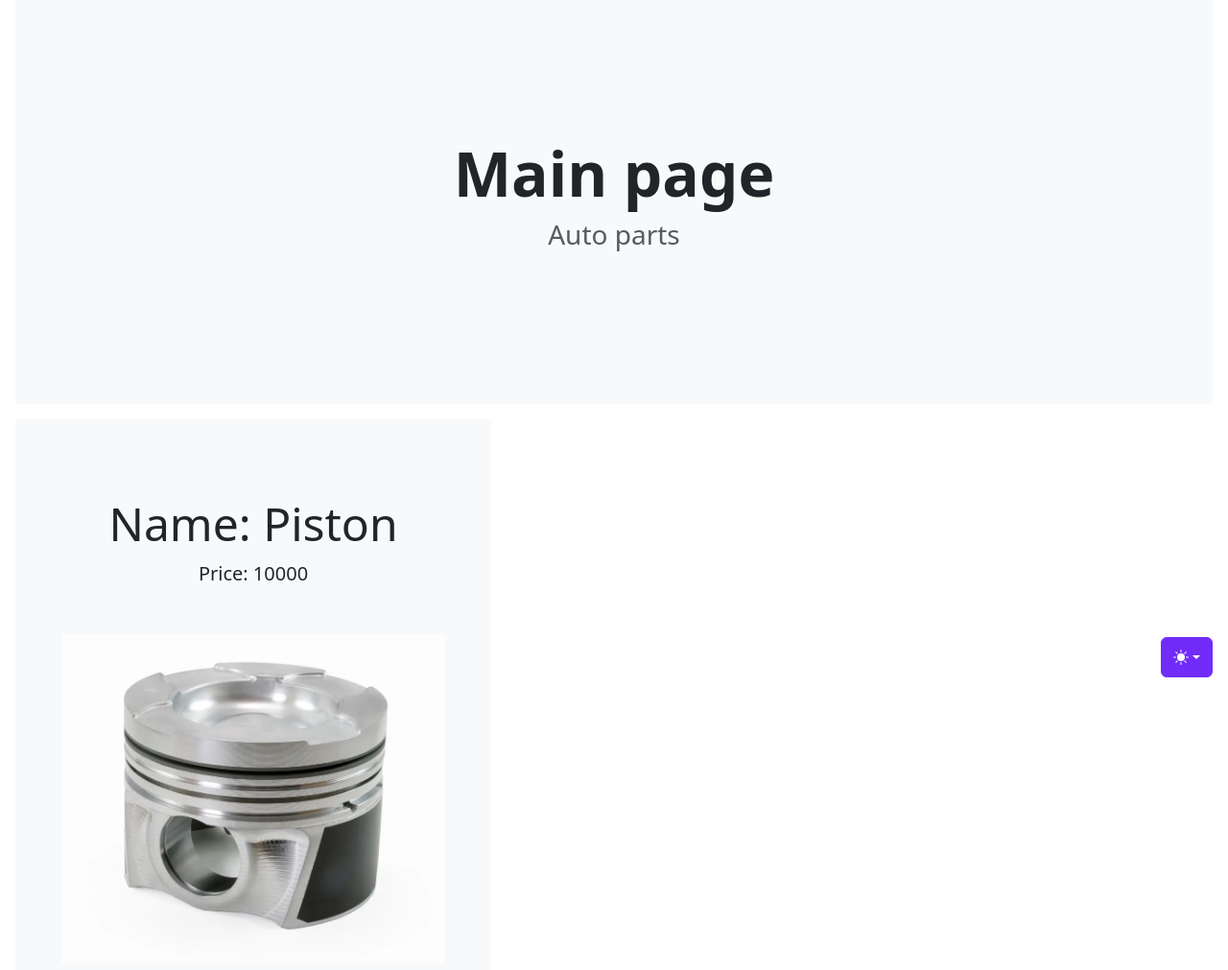
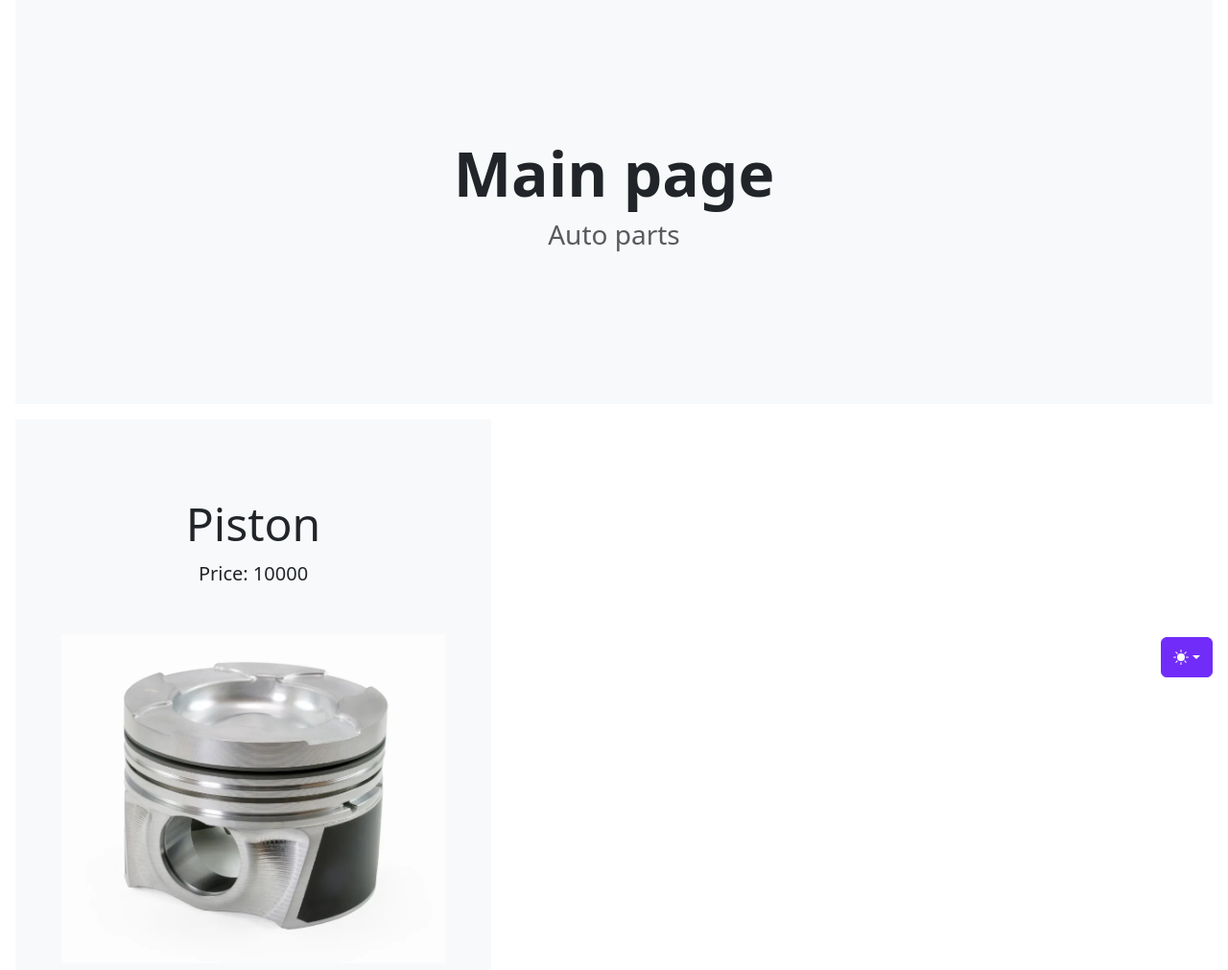
Before and after one commit to ssher250110/homework, a Django app: page /catalog/13 in a window 1280 px wide. Shown: the part 78-1089 px from the top of the page at 96% size. Run offline with Django 5.2, Linux system fonts and the light colour scheme; data comes from the database, SQL or seed files in the repository; some libraries are stand-ins or nearby versions.

Commit message:
editing task 1

```diff
--- a/catalog/templates/catalog/base.html
+++ b/catalog/templates/catalog/base.html
@@ -232,8 +232,8 @@
         </div>
     </div>
 </nav>
+<main>
 
-<main>
     <div class="position-relative overflow-hidden p-3 p-md-5 m-md-3 text-center bg-body-tertiary">
         <div class="col-md-6 p-lg-5 mx-auto my-5">
             <h2 class="display-3 fw-bold">Main page</h2>
@@ -245,12 +245,11 @@
         <div class="product-device product-device-2 shadow-sm d-none d-md-block"></div>
     </div>
 
-    <div class="d-md-flex flex-md-equal w-100 my-md-3 ps-md-3">
-        {% block content %}
-        {% endblock %}
-    </div>
+    {% block content %}
+    {% endblock %}
 
 </main>
+
 
 <footer class="container py-5">
     <div class="row">
--- a/catalog/templates/catalog/product_info.html
+++ b/catalog/templates/catalog/product_info.html
@@ -1,13 +1,15 @@
 {% extends 'catalog/base.html' %}
 {% load my_tags %}
 {% block content %}
+    <div class="d-md-flex flex-md-equal w-100 my-md-3 ps-md-3">
         <div class="bg-body-tertiary me-md-3 pt-3 px-3 pt-md-5 px-md-5 text-center overflow-hidden">
             <div class="my-3 p-3">
-            <h2 class="display-5">Name: {{ product.name }}</h2>
+                <h2 class="display-5">{{ product.name }}</h2>
                 <p class="lead">Price: {{ product.price }}</p>
             </div>
             <div class="figure-img" style="width: 25rem;">
                 <img src="{{ product.photo | mymedia }}" class="card-img-top" alt="...">
             </div>
         </div>
+    </div>
 {% endblock %}
```
Lines whose indentation alone changed are shown as unchanged.
